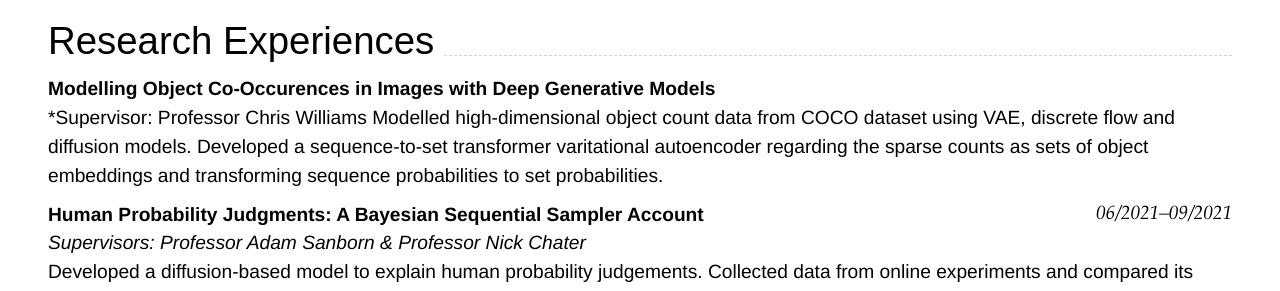
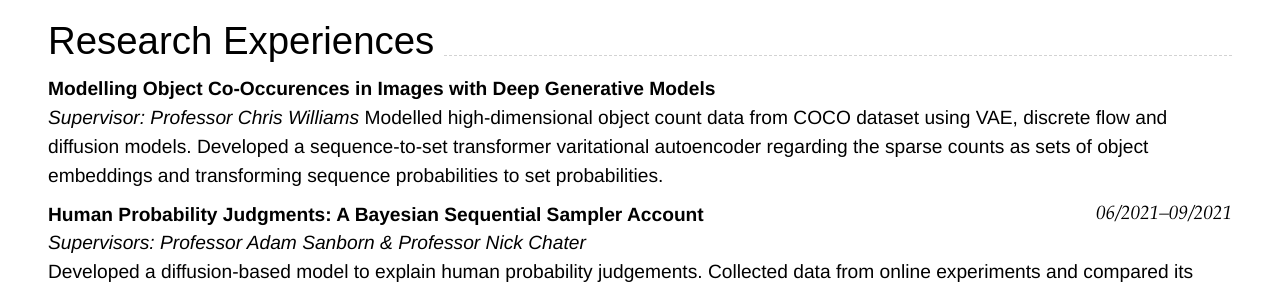
Before and after one commit to RL-LBAM/CV, a Jekyll site: the page built from index.md, in a window 1280 px wide. Shown: the part 655-946 px from the top of the page. Built offline with Jekyll 4.4.1, drawn with Linux system fonts in a browser that asks for light colours; nearby versions of some CDN libraries.

```diff
--- a/index.md
+++ b/index.md
@@ -56,7 +56,7 @@ Relevant Courses: Calculus, Linear Algebra, Probability and Mathematical Statist
 
 ## Research Experiences
 ### **Modelling Object Co-Occurences in Images with Deep Generative Models**
-*Supervisor: Professor Chris Williams
+*Supervisor: Professor Chris Williams*
 Modelled high-dimensional object count data from COCO dataset using VAE, discrete flow and diffusion models. Developed a sequence-to-set transformer varitational autoencoder regarding the sparse counts as sets of object embeddings and transforming sequence probabilities to set probabilities.
 
 ### **Human Probability Judgments: A Bayesian Sequential Sampler Account** `06/2021–09/2021`
```
